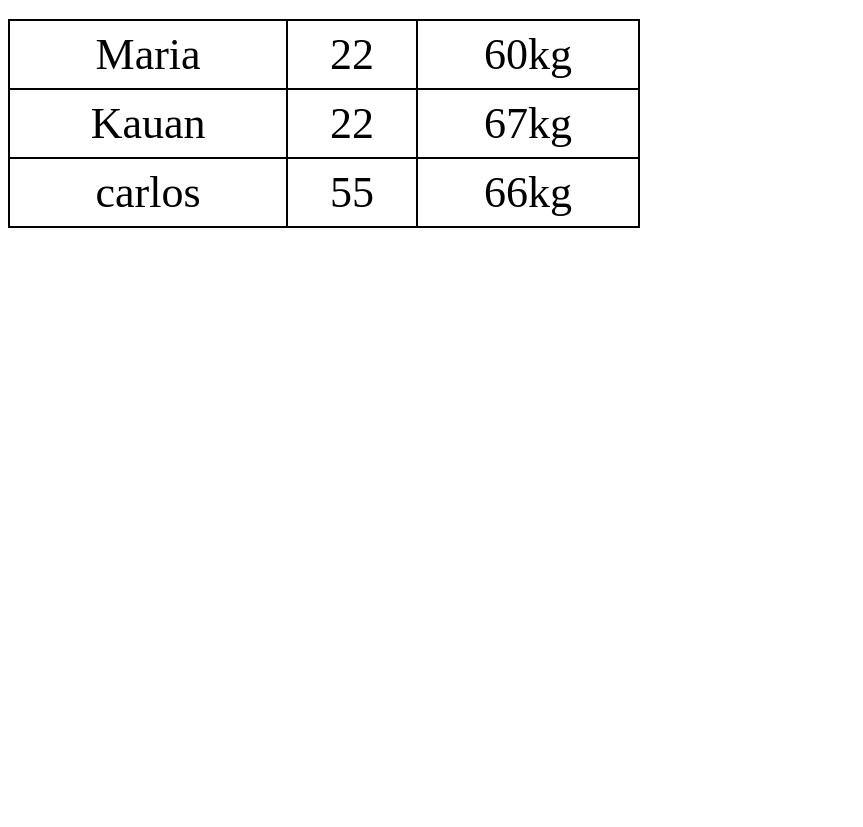
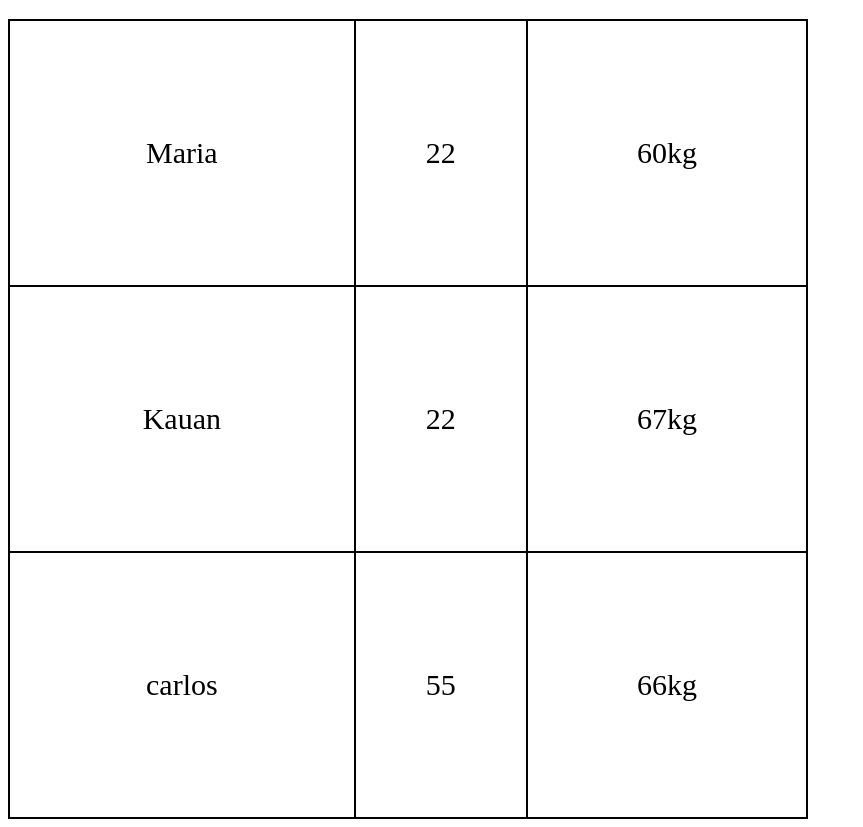
Before and after one commit to kauan-kesley/estudos-de-html-e-css, a plain HTML site: page ex/021/tabela.html in a window 1280 px wide. Shown: the part 61-888 px from the top of the page, without its empty margins (0-863 px from the left). Before the commit the page ends 800 px from the top, so only its background shows below. Drawn offline with Linux system fonts and the light colour scheme.

Commit message:
como usar tabela grandes em css de forma certa

```diff
--- a/ex/021/tabela.html
+++ b/ex/021/tabela.html
@@ -7,15 +7,20 @@
 
     <style>
         table{
-            width: 50%;
+            width: 800px;
+            height: 800px;
             border-collapse: collapse;
+
+        }
+
+        tr{
 
         }
 
         td{
             border: 2px solid black;
             text-align: center;
-            font-size: 44px;
+            font-size: 30px;
             padding: 8px;
         }
     </style>
```
